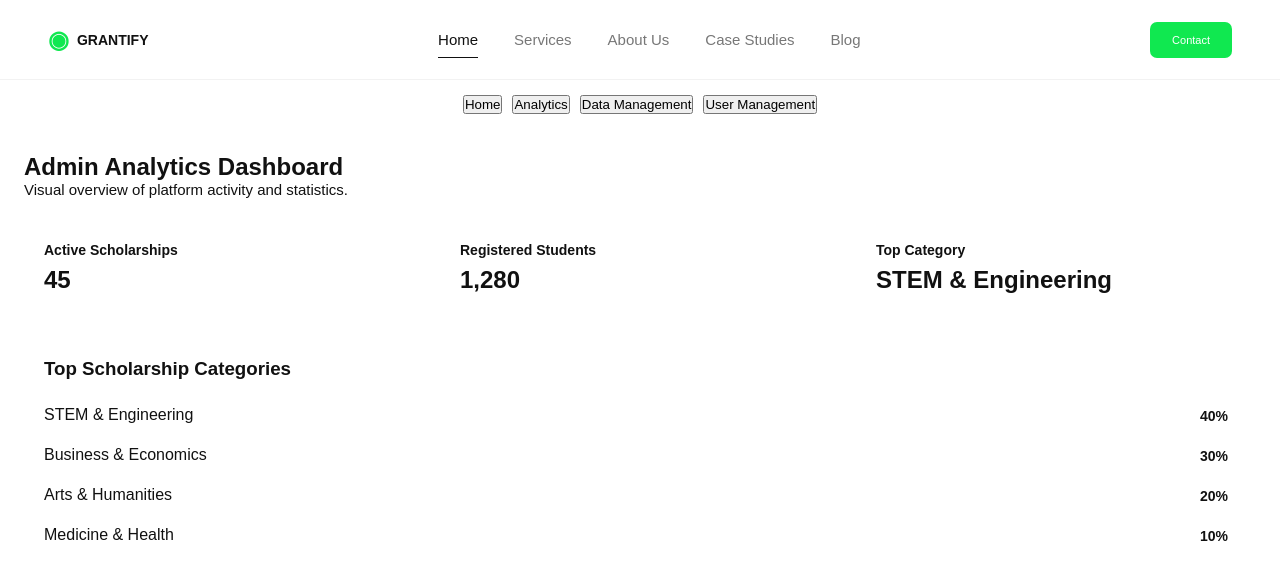
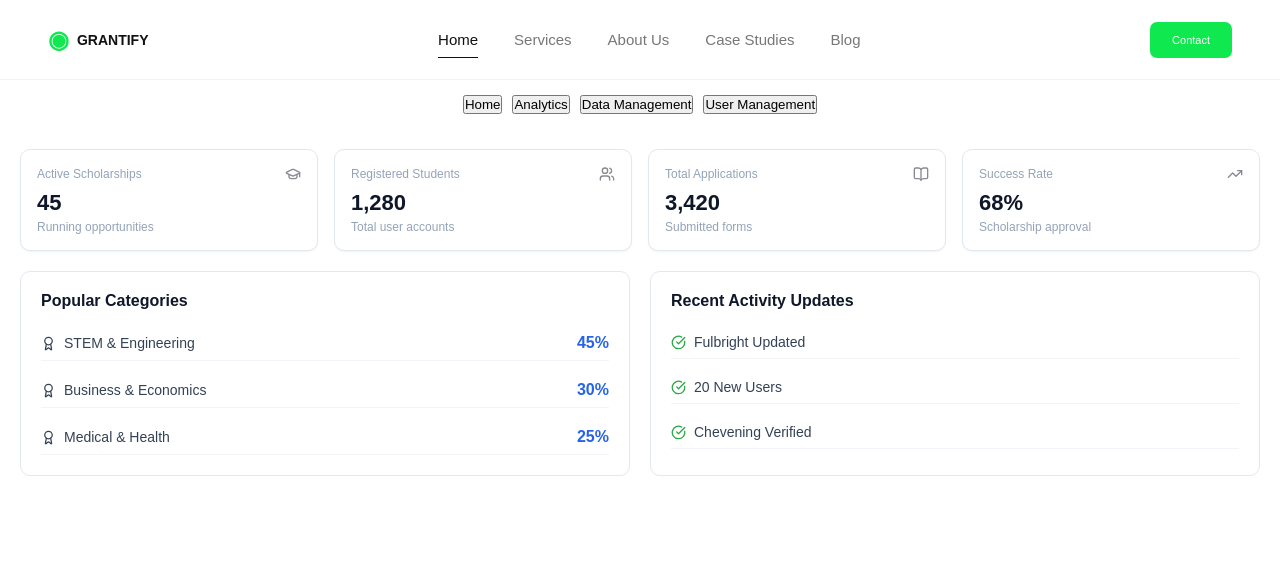
Before and after one commit to aurnabsleeps/Grantify, a React (Vite) app: page / in a window 1280 px wide. Both pictures are taken after a click on the button "Analytics". Shown: the top 580 px of the page. Built offline with nearby package versions, Linux system fonts and the light colour scheme.

Commit message:
admin update 2

```diff
--- a/package.json
+++ b/package.json
@@ -10,6 +10,7 @@
     "preview": "vite preview"
   },
   "dependencies": {
+    "lucide-react": "^1.33.0",
     "react": "^19.2.8",
     "react-dom": "^19.2.8"
   },
--- a/src/AdminAnalytics.css
+++ b/src/AdminAnalytics.css
@@ -1,67 +1,92 @@
-.admin-page {
-  text-align: left;
-  padding: 24px;
-}
-
-.page-subtitle {
-  margin-bottom: 24px;
-  font-size: 15px;
-}
-
-.stats-container {
+.user-container {
   display: flex;
-  gap: 16px;
-  margin-bottom: 24px;
-}
-
-.stat-card {
-  flex: 1;
-  padding: 20px;
-  border: 1px solid var(--border);
-  border-radius: 8px;
-  background: var(--code-bg);
-}
-
-.stat-card h4 {
-  margin: 0 0 8px 0;
-  font-size: 14px;
-  color: var(--text);
-}
-
-.stat-value {
-  font-size: 24px;
-  font-weight: bold;
-  color: var(--accent);
-}
-
-.analytics-section {
-  border: 1px solid var(--border);
-  border-radius: 8px;
+  flex-direction: column;
+  gap: 20px;
   padding: 20px;
 }
 
-.category-list {
-  list-style: none;
-  padding: 0;
-  margin: 16px 0 0 0;
+.more-details-card-container {
+  display: grid;
+  grid-template-columns: repeat(auto-fit, minmax(200px, 1fr));
+  gap: 16px;
 }
 
-.category-list li {
+.more-details-card {
+  background: #ffffff;
+  border: 1px solid #e2e8f0;
+  border-radius: 10px;
+  padding: 16px;
+  box-shadow: 0 1px 2px rgba(0,0,0,0.05);
+}
+
+.more-det-card-heading {
   display: flex;
   justify-content: space-between;
-  padding: 10px 0;
-  border-bottom: 1px solid var(--border);
+  align-items: center;
+  margin-bottom: 8px;
 }
 
-.category-list li:last-child {
-  border-bottom: none;
+.more-det-card-heading p {
+  font-size: 13px;
+  color: #64748b;
+  margin: 0;
 }
 
-.badge {
-  background: var(--accent-bg);
-  color: var(--accent);
-  padding: 2px 8px;
-  border-radius: 4px;
-  font-weight: bold;
+.more-details-card h3 {
+  font-size: 22px;
+  margin: 4px 0;
+  color: #0f172a;
+}
+
+.more-details-card p {
+  font-size: 12px;
+  color: #94a3b8;
+  margin: 0;
+}
+
+.performance-container {
+  display: grid;
+  grid-template-columns: 1fr 1fr;
+  gap: 20px;
+}
+
+.graph-card, .progress-card {
+  background: #ffffff;
+  border: 1px solid #e2e8f0;
+  border-radius: 10px;
+  padding: 20px;
+}
+
+.card-header h4 {
+  margin: 0 0 16px 0;
+  font-size: 16px;
+  color: #0f172a;
+}
+
+.analytics-list {
+  display: flex;
+  flex-direction: column;
+  gap: 12px;
+}
+
+.analytics-row {
+  display: flex;
+  justify-content: space-between;
+  align-items: center;
+  padding: 8px 0;
+  border-bottom: 1px solid #f1f5f9;
+}
+
+.analytics-row p {
+  display: flex;
+  align-items: center;
+  gap: 8px;
+  margin: 0;
   font-size: 14px;
+  color: #334155;
 }
+
+.analytics-row span {
+  font-weight: 600;
+  color: #2563eb;
+}
--- a/src/AdminAnalytics.jsx
+++ b/src/AdminAnalytics.jsx
@@ -1,51 +1,92 @@
-import React from 'react';
+import React from 'react'
+import './AdminAnalytics.css'
+import { GraduationCap, Users, BookOpen, TrendingUp, Award, CheckCircle } from 'lucide-react'
 
-import './AdminAnalytics.css';
+const AdminAnalytics = () => {
+  return (
+    <div className='user-container'>
 
-export default function AdminAnalytics() {
-  const stats = [
-    { title: 'Active Scholarships', value: '45' },
-    { title: 'Registered Students', value: '1,280' },
-    { title: 'Top Category', value: 'STEM & Engineering' },
-  ];
+      {/* Top Stats Section */}
+      <div className="more-details-card-container">
+        <div className="more-details-card">
+          <div className="more-det-card-heading">
+            <p>Active Scholarships</p>
+            <GraduationCap size={16} color='#8a8890'/>
+          </div>
+          <h3>45</h3>
+          <p>Running opportunities</p>
+        </div>
 
-  return (
-    <div className="admin-page">
-     <h2>Admin Analytics Dashboard</h2>
-      <p className="page-subtitle">Visual overview of platform activity and statistics.</p>
+        <div className="more-details-card">
+          <div className="more-det-card-heading">
+            <p>Registered Students</p>
+            <Users size={16} color='#8a8890'/>
+          </div>
+          <h3>1,280</h3>
+          <p>Total user accounts</p>
+        </div>
 
-      {/* Stats Summary Cards */}
-      <div className="stats-container">
-        {stats.map((stat, idx) => (
-          <div key={idx} className="stat-card">
-            <h4>{stat.title}</h4>
-            <div className="stat-value">{stat.value}</div>
+        <div className="more-details-card">
+          <div className="more-det-card-heading">
+            <p>Total Applications</p>
+            <BookOpen size={16} color='#8a8890'/>
           </div>
-        ))}
+          <h3>3,420</h3>
+          <p>Submitted forms</p>
+        </div>
+
+        <div className="more-details-card">
+          <div className="more-det-card-heading">
+            <p>Success Rate</p>
+            <TrendingUp size={16} color='#8a8890'/>
+          </div>
+          <h3>68%</h3>
+          <p>Scholarship approval</p>
+        </div>
       </div>
 
-      {/* Popular Categories */}
-      <div className="analytics-section">
-        <h3>Top Scholarship Categories</h3>
-        <ul className="category-list">
-          <li>
-            <span>STEM & Engineering</span>
-            <span className="badge">40%</span>
-          </li>
-          <li>
-            <span>Business & Economics</span>
-            <span className="badge">30%</span>
-          </li>
-          <li>
-            <span>Arts & Humanities</span>
-            <span className="badge">20%</span>
-          </li>
-          <li>
-            <span>Medicine & Health</span>
-            <span className="badge">10%</span>
-          </li>
-        </ul>
+      {/* Analytics Details Grid */}
+      <div className="performance-container">
+        <div className="graph-card">
+          <div className="card-header">
+            <h4>Popular Categories</h4>
+          </div>
+          <div className="analytics-list">
+            <div className="analytics-row">
+              <p><Award size={15}/> STEM & Engineering</p>
+              <span>45%</span>
+            </div>
+            <div className="analytics-row">
+              <p><Award size={15}/> Business & Economics</p>
+              <span>30%</span>
+            </div>
+            <div className="analytics-row">
+              <p><Award size={15}/> Medical & Health</p>
+              <span>25%</span>
+            </div>
+          </div>
+        </div>
+
+        <div className="progress-card">
+          <div className="card-header">
+            <h4>Recent Activity Updates</h4>
+          </div>
+          <div className="analytics-list">
+            <div className="analytics-row">
+              <p><CheckCircle size={15} color='#28a745'/> Fulbright Updated</p>
+            </div>
+            <div className="analytics-row">
+              <p><CheckCircle size={15} color='#28a745'/> 20 New Users</p>
+            </div>
+            <div className="analytics-row">
+              <p><CheckCircle size={15} color='#28a745'/> Chevening Verified</p>
+            </div>
+          </div>
+        </div>
       </div>
+
     </div>
-  );
+  )
 }
+
+export default AdminAnalytics
--- a/src/AdminUserManagement.css
+++ b/src/AdminUserManagement.css
@@ -1,26 +1,48 @@
-.role-badge {
-  padding: 4px 8px;
+.sub-heading {
+  font-size: 12px;
+  color: #64748b;
+  margin: 4px 0 16px 0;
+}
+
+.user-badge-cell {
+  display: flex;
+  align-items: center;
+  gap: 10px;
+}
+
+.avatar {
+  width: 28px;
+  height: 28px;
+  border-radius: 50%;
+  background: #e2e8f0;
+  display: flex;
+  align-items: center;
+  justify-content: center;
+  font-size: 11px;
+  font-weight: 600;
+}
+
+.badge {
+  padding: 3px 8px;
   border-radius: 4px;
-  font-size: 13px;
+  font-size: 11px;
   font-weight: 500;
 }
 
-.role-badge.student {
-  background: var(--accent-bg);
-  color: var(--accent);
+.badge.admin { background: #e0e7ff; color: #3730a3; }
+.badge.student { background: #f1f5f9; color: #475569; }
+.badge.active { background: #dcfce7; color: #166534; }
+.badge.inactive { background: #fee2e2; color: #991b1b; }
+
+.del-btn {
+  display: flex;
+  align-items: center;
+  gap: 4px;
+  background: #fef2f2;
+  color: #dc2626;
+  border: none;
+  padding: 4px 8px;
+  border-radius: 4px;
+  font-size: 12px;
+  cursor: pointer;
 }
-
-.role-badge.moderator {
-  background: rgba(0, 123, 255, 0.15);
-  color: #007bff;
-}
-
-.btn-role {
-  background: var(--code-bg);
-  color: var(--text-h);
-  border: 1px solid var(--border);
-}
-
-.btn-role:hover {
-  border-color: var(--accent);
-}
--- a/src/AdminUserManagement.jsx
+++ b/src/AdminUserManagement.jsx
@@ -1,65 +1,78 @@
-import React, { useState } from 'react';
-import './AdminUserManagement.css';
+import React from 'react'
+import './AdminUserManagement.css'
+import { Trash2 } from 'lucide-react'
 
-export default function AdminUserManagement() {
-  const [users, setUsers] = useState([
-    { id: 1, name: 'Rahim Ahmed', email: 'rahim@gmail.com', role: 'Student' },
-    { id: 2, name: 'Karim Chowdhury', email: 'karim@gmail.com', role: 'Moderator' },
-    { id: 3, name: 'Sultana Begum', email: 'sultana@gmail.com', role: 'Student' },
-  ]);
+const AdminUserManagement = () => {
+  return (
+    <div className='user-container'>
 
-  const toggleRole = (id) => {
-    setUsers(
-      users.map((user) => {
-        if (user.id === id) {
-          return {
-            ...user,
-            role: user.role === 'Student' ? 'Moderator' : 'Student',
-          };
-        }
-        return user;
-      })
-    );
-  };
+      <div className="graph-card">
+        <div className="card-header">
+          <h4>User Management</h4>
+          <p className="sub-heading">Manage registered students and admins</p>
+        </div>
 
-  return (
-    <div className="admin-page">
-      <h2>Admin User Management</h2>
-      <p className="page-subtitle">Manage student accounts, roles, and access controls.</p>
-
-      <table className="admin-table">
+        <table className="custom-table">
           <thead>
             <tr>
-            <th>ID</th>
-            <th>Name</th>
+              <th>User</th>
               <th>Email</th>
               <th>Role</th>
-            <th>Access Control</th>
+              <th>Status</th>
+              <th>Action</th>
             </tr>
           </thead>
           <tbody>
-          {users.map((user) => (
-            <tr key={user.id}>
-              <td>{user.id}</td>
-              <td>{user.name}</td>
-              <td>{user.email}</td>
+            <tr>
               <td>
-                <span className={`role-badge ${user.role.toLowerCase()}`}>
-                  {user.role}
-                </span>
+                <div className="user-badge-cell">
+                  <div className="avatar">RA</div>
+                  <span>Rahim Ahmed</span>
+                </div>
               </td>
+              <td>rahim@gmail.com</td>
+              <td><span className="badge admin">Admin</span></td>
+              <td><span className="badge active">Active</span></td>
               <td>
-                <button
-                  onClick={() => toggleRole(user.id)}
-                  className="btn btn-role"
-                >
-                  Make {user.role === 'Student' ? 'Moderator' : 'Student'}
-                </button>
+                <button className="del-btn"><Trash2 size={13}/> Delete</button>
               </td>
             </tr>
-          ))}
+
+            <tr>
+              <td>
+                <div className="user-badge-cell">
+                  <div className="avatar">SK</div>
+                  <span>Sumaiya Khan</span>
+                </div>
+              </td>
+              <td>sumaiya@gmail.com</td>
+              <td><span className="badge student">Student</span></td>
+              <td><span className="badge active">Active</span></td>
+              <td>
+                <button className="del-btn"><Trash2 size={13}/> Delete</button>
+              </td>
+            </tr>
+
+            <tr>
+              <td>
+                <div className="user-badge-cell">
+                  <div className="avatar">TC</div>
+                  <span>Tanvir Chowdhury</span>
+                </div>
+              </td>
+              <td>tanvir@gmail.com</td>
+              <td><span className="badge student">Student</span></td>
+              <td><span className="badge inactive">Inactive</span></td>
+              <td>
+                <button className="del-btn"><Trash2 size={13}/> Delete</button>
+              </td>
+            </tr>
           </tbody>
         </table>
       </div>
-  );
+
+    </div>
+  )
 }
+
+export default AdminUserManagement
```
Also changed, not shown: src/AdminDataManagement.css (+58 -64 lines), src/AdminDataManagement.jsx (+67 -70 lines), 1 other file (tests, documents, lock files or other folders). Lines whose indentation alone changed are shown as unchanged.
